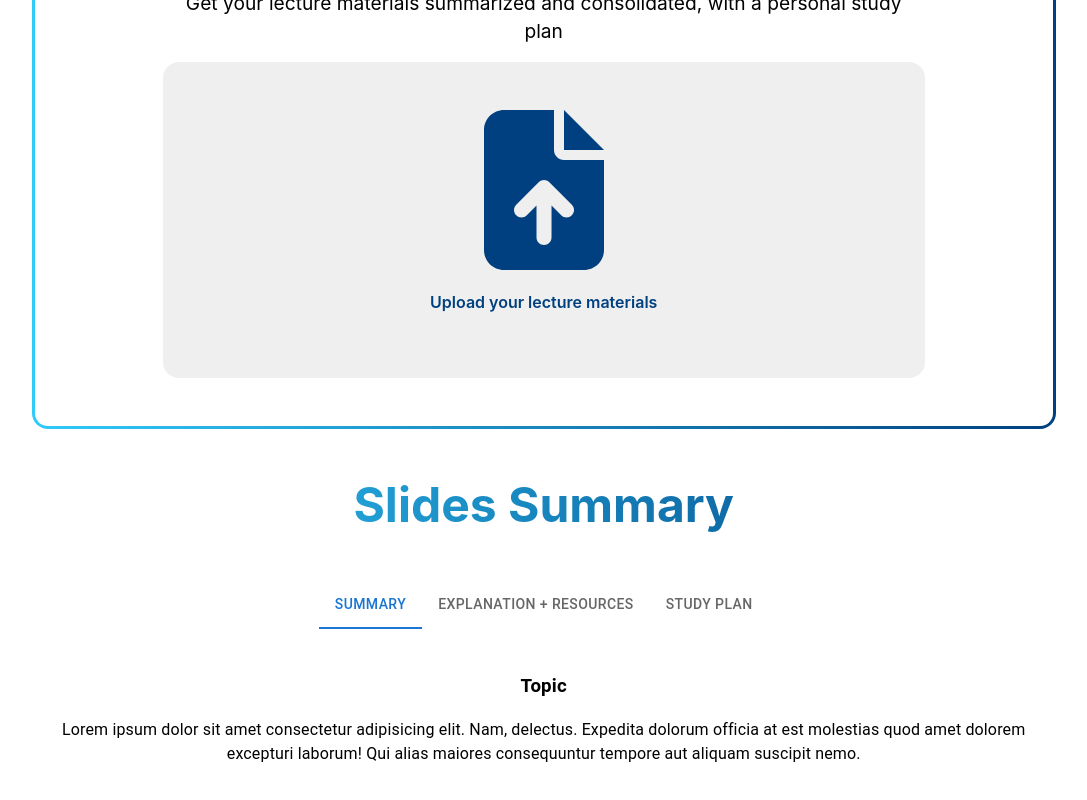
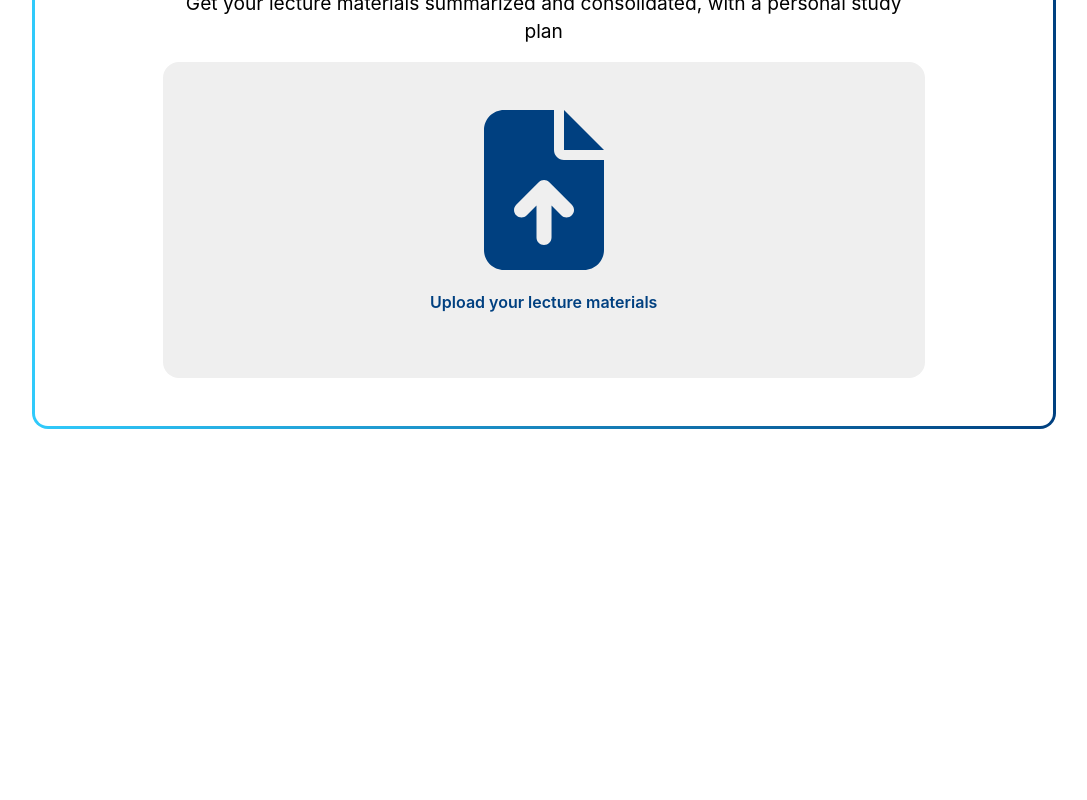
Before and after one commit to TylerKerswell/slack-off, a React (Vite) app in the folder frontend/: page / in a window 1280 px wide. Shown: the part 322-1122 px from the top of the page, without its empty margins (95-1182 px from the left). After the commit the page ends 807 px from the top, so only its background shows below. Built offline with nearby package versions, Linux system fonts and the light colour scheme.

Commit message:
ASKJGHAEUUIA:

```diff
--- a/frontend/src/App.tsx
+++ b/frontend/src/App.tsx
@@ -3,20 +3,12 @@ import './App.css'
 import { FontAwesomeIcon } from '@fortawesome/react-fontawesome';
 import { faForward } from "@fortawesome/free-solid-svg-icons";
 import FileUploadSingle from './FileUploadSingle';
-// import { Loading } from './Loading';
-import { CenteredTabs } from './Tabs';
 
-
-// import { Tab } from '@mui/base/Tab';
-// import { TabsList } from '@mui/base/TabsList';
-// import { TabPanel } from '@mui/base/TabPanel';
-// import { Tabs } from '@mui/base/Tabs';
 
 function App() {
 
   return (
     <>
-
       <div id='navbar'>
         <div><FontAwesomeIcon icon={faForward} color='#004080' /></div>
         <h2 id="space">..</h2>
@@ -28,17 +20,10 @@ function App() {
           <div className='container'>
             <p>Get your lecture materials summarized and
               consolidated, with a personal study plan</p>
-            <div id='uploadwrapper'>
+
               <FileUploadSingle />
-            </div>
+
           </div>
-        </div>
-      </section>
-
-      <section>
-        <h1 className='pagetitle'>Slides Summary</h1>
-        <div className='tabwrapper'>
-          <CenteredTabs />
         </div>
       </section>
     </>
--- a/frontend/src/Tabs.tsx
+++ b/frontend/src/Tabs.tsx
@@ -38,7 +38,13 @@ function a11yProps(index: number) {
   };
 }
 
-export function CenteredTabs() {
+interface Json {
+  summary: any,
+  def: any,
+  problems: any,
+}
+
+export function CenteredTabs(props: Json) {
   const [value, setValue] = React.useState(0);
 
   const handleChange = (_: React.SyntheticEvent, newValue: number) => {
@@ -70,32 +76,26 @@ export function CenteredTabs() {
       <Box sx={{ width: '100%', bgcolor: 'background.paper' }}>
         <Tabs className='tabs-container' value={value} onChange={handleChange} centered >
           <Tab label="Summary" {...a11yProps(0)}/>
-          <Tab label="Explanation + Resources" />
-          <Tab label="Study Plan" />
+          <Tab label="Explanation + Resources" {...a11yProps(1)}/>
+          <Tab label="Study Plan" {...a11yProps(2)}/>
         </Tabs>
       </Box>
       <SummaryPanel value={value} index={0}>
         <div>
-          <h3>Topic</h3>
-          <p>Lorem ipsum dolor sit amet consectetur adipisicing elit. Nam, delectus. Expedita dolorum
-            officia at est molestias quod amet dolorem excepturi laborum! Qui alias maiores consequuntur tempore aut
-            aliquam suscipit nemo.</p>
+          <h3>Summary</h3>
+          <p>{props.summary}</p>
         </div>
       </SummaryPanel>
       <SummaryPanel value={value} index={1}>
         <div>
-          <h3>Topic</h3>
-          <p>Lorem ipsum dolor sit amet consectetur adipisicing elit. Nam, delectus. Expedita dolorum
-            officia at est molestias quod amet dolorem excepturi laborum! Qui alias maiores consequuntur tempore aut
-            aliquam suscipit nemo.</p>
+          <h3>Explanation + Resources</h3>
+          <p>{props.def}</p>
         </div>
       </SummaryPanel>
       <SummaryPanel value={value} index={2}>
         <div>
-          <h3>Topic</h3>
-          <p>Lorem ipsum dolor sit amet consectetur adipisicing elit. Nam, delectus. Expedita dolorum
-            officia at est molestias quod amet dolorem excepturi laborum! Qui alias maiores consequuntur tempore aut
-            aliquam suscipit nemo.</p>
+          <h3>Study Plan</h3>
+          <p>{props.problems}</p>
         </div>
       </SummaryPanel>
 
```
Also changed, not shown: frontend/src/FileUploadSingle.tsx (+90 -3 lines), frontend/src/Loading.tsx (deleted, +0 -10 lines).
